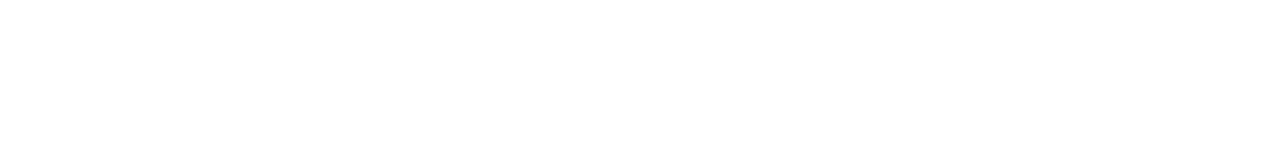
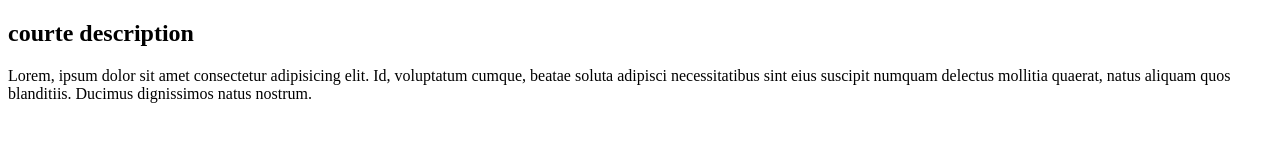
Before and after one commit to dominiatrix/git-mon-cv, a plain HTML site: page index.html in a window 1280 px wide. Drawn offline with Linux system fonts and the light colour scheme.

Commit message:
mise en place de la section description

```diff
--- a/index.html
+++ b/index.html
@@ -7,7 +7,10 @@
     </head>
     <body>
 
-
+<section>
+    <h2>courte description </h2>
+    <p>Lorem, ipsum dolor sit amet consectetur adipisicing elit. Id, voluptatum cumque, beatae soluta adipisci necessitatibus sint eius suscipit numquam delectus mollitia quaerat, natus aliquam quos blanditiis. Ducimus dignissimos natus nostrum.</p>
+</section>
     </body>
 
 </html>
```
